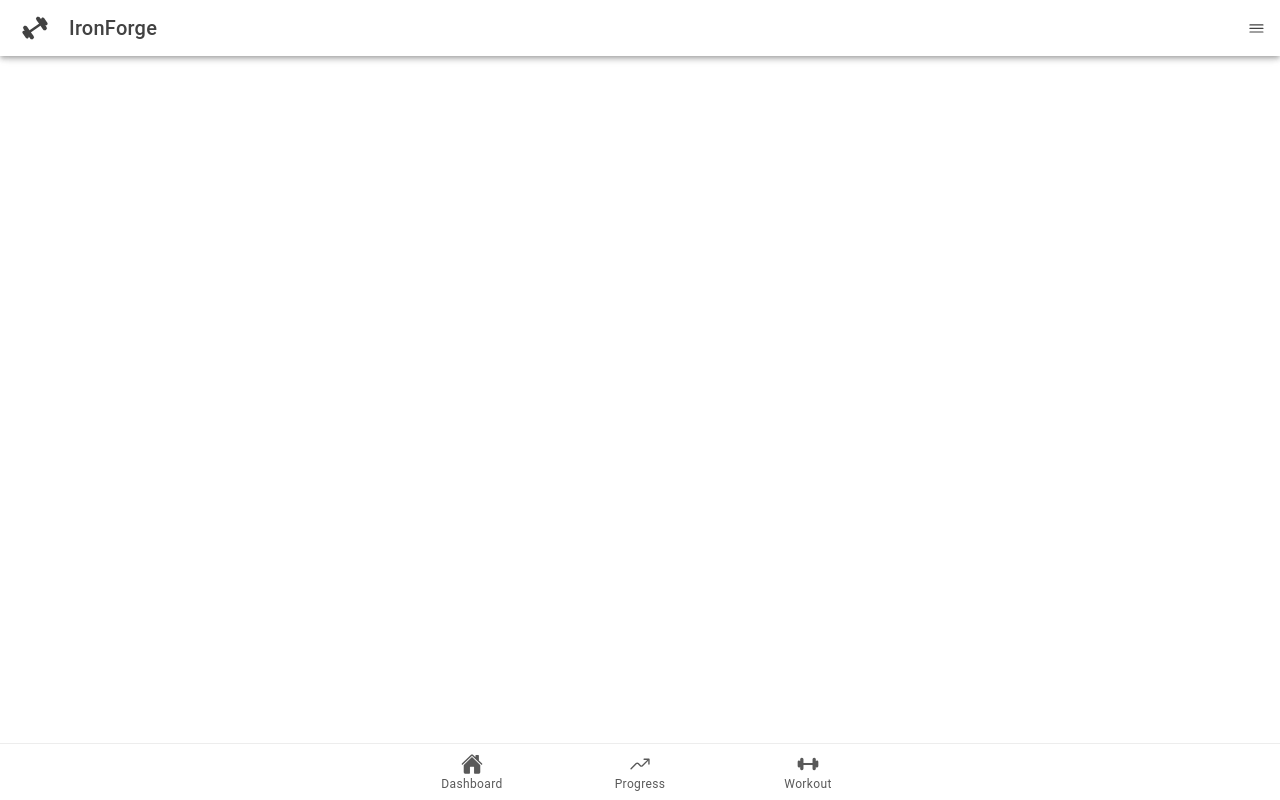
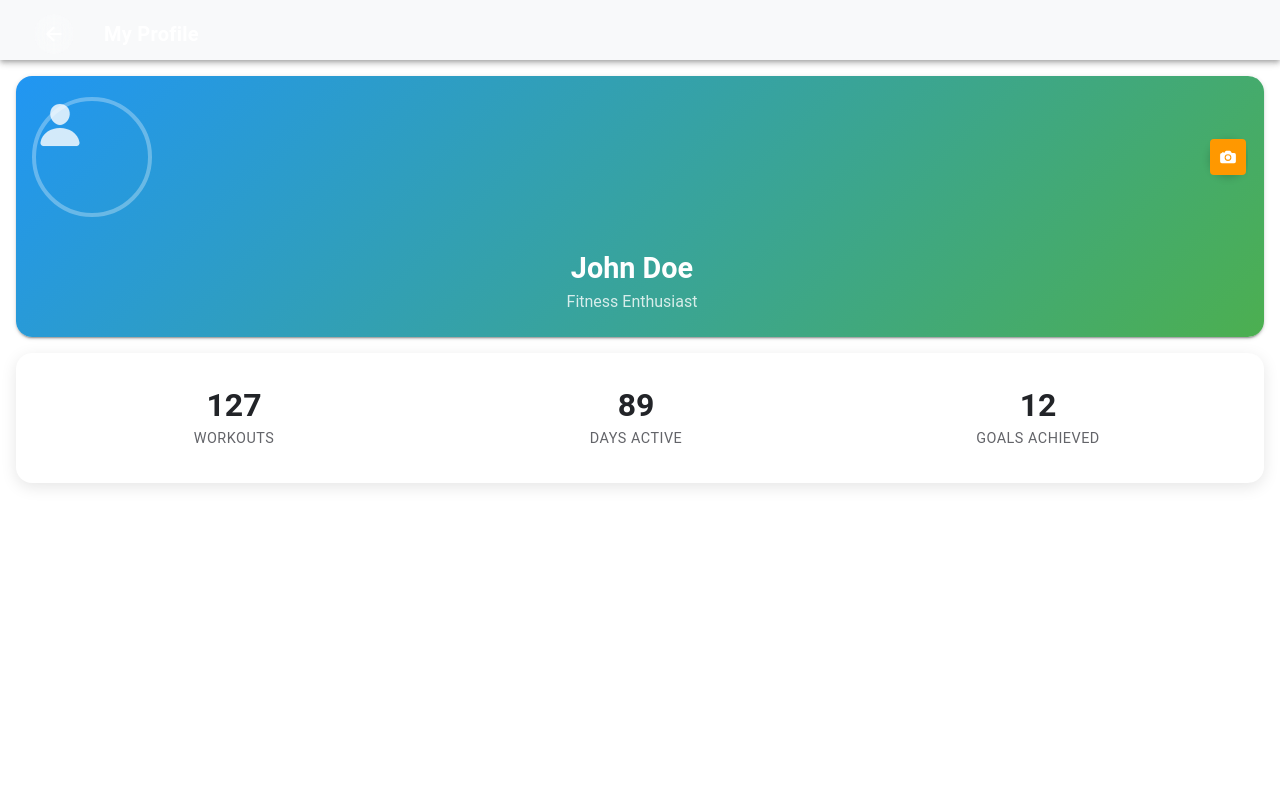
Before and after one commit to brentmaggard/ironforge-ionic, a React (Vite) app: page /profile in a window 1280 px wide. Built offline with nearby package versions, Linux system fonts and the light colour scheme.

Commit message:
Add padding to Dashboard page to prevent cards from being hidden behind header

```diff
--- a/src/App.tsx
+++ b/src/App.tsx
@@ -13,6 +13,7 @@ import { IonReactRouter } from '@ionic/react-router';
 import Tab1 from './pages/Dashboard';
 import Progress from './pages/Progress';
 import Workout from './pages/Workout';
+import Profile from './pages/Profile';
 import GlobalHeader from './components/GlobalHeader';
 import TabNavigation from './components/TabNavigation';
 
@@ -51,8 +52,8 @@ setupIonicReact();
 const App: React.FC = () => (
   <IonApp>
     <IonReactRouter>
-      <GlobalHeader />
       <IonTabs>
+        <GlobalHeader />
         <IonRouterOutlet>
           <Route exact path="/dashboard">
             <Tab1 />
@@ -60,7 +61,7 @@ const App: React.FC = () => (
           <Route exact path="/progress">
             <Progress />
           </Route>
-          <Route path="/workout">
+          <Route exact path="/workout">
             <Workout />
           </Route>
           <Route exact path="/">
@@ -69,6 +70,9 @@ const App: React.FC = () => (
         </IonRouterOutlet>
         <TabNavigation />
       </IonTabs>
+      <Route exact path="/profile">
+        <Profile />
+      </Route>
     </IonReactRouter>
   </IonApp>
 );
--- a/src/components/GlobalHeader.tsx
+++ b/src/components/GlobalHeader.tsx
@@ -12,9 +12,29 @@ import {
   IonLabel
 } from '@ionic/react';
 import { menuOutline, person, settings, logOut, barbell } from 'ionicons/icons';
+import { useHistory } from 'react-router-dom';
 
 const GlobalHeader: React.FC = () => {
   const [isMenuOpen, setIsMenuOpen] = useState(false);
+  const history = useHistory();
+
+  const handleMenuAction = (action: string) => {
+    setIsMenuOpen(false);
+
+    switch (action) {
+      case 'profile':
+        history.push('/profile');
+        break;
+      case 'settings':
+        console.log('Settings clicked');
+        break;
+      case 'logout':
+        console.log('Logout clicked');
+        break;
+      default:
+        break;
+    }
+  };
 
   return (
     <IonHeader>
@@ -41,15 +61,15 @@ const GlobalHeader: React.FC = () => {
             showBackdrop={true}
           >
             <IonList>
-              <IonItem button>
+              <IonItem button onClick={() => handleMenuAction('profile')}>
                 <IonIcon icon={person} slot="start" />
                 <IonLabel>Profile</IonLabel>
               </IonItem>
-              <IonItem button>
+              <IonItem button onClick={() => handleMenuAction('settings')}>
                 <IonIcon icon={settings} slot="start" />
                 <IonLabel>Settings</IonLabel>
               </IonItem>
-              <IonItem button>
+              <IonItem button onClick={() => handleMenuAction('logout')}>
                 <IonIcon icon={logOut} slot="start" />
                 <IonLabel>Logout</IonLabel>
               </IonItem>
--- a/src/pages/Dashboard.tsx
+++ b/src/pages/Dashboard.tsx
@@ -224,10 +224,10 @@ const Dashboard: React.FC = () => {
           ))}
         </div>
 
-        {/* Recent Activity */}
+        {/* Latest Workout */}
         <div className="section-header">
           <IonText>
-            <h2>Recent Activity</h2>
+            <h2>Latest Workout</h2>
           </IonText>
         </div>
 
--- /dev/null
+++ b/src/pages/Profile.css
@@ -0,0 +1,214 @@
+/* Profile Page Overlay */
+.profile-page-overlay {
+  position: fixed;
+  top: 0;
+  left: 0;
+  width: 100vw;
+  height: 100vh;
+  z-index: 9999;
+  background: var(--ion-background-color, #f8f9fa);
+}
+
+.profile-content {
+  --padding-start: 0;
+  --padding-end: 0;
+  --padding-top: 0;
+  height: 100vh;
+}
+
+/* Profile Header Bar */
+.profile-header-bar {
+  --background: linear-gradient(135deg, var(--progress-blue) 0%, var(--progress-green) 100%);
+  --border-width: 0;
+  --color: white;
+}
+
+.profile-toolbar {
+  --background: transparent;
+  --color: white;
+  --padding-start: 20px;
+  --padding-end: 20px;
+  --padding-top: calc(env(safe-area-inset-top, 0px) + 8px);
+  --min-height: 60px;
+}
+
+.back-button {
+  --color: white;
+}
+
+.back-button-circle {
+  width: 40px;
+  height: 40px;
+  border-radius: 50%;
+  background: rgba(255, 255, 255, 0.2);
+  display: flex;
+  align-items: center;
+  justify-content: center;
+  backdrop-filter: blur(10px);
+}
+
+.back-button-circle ion-icon {
+  font-size: 22px;
+  color: white;
+}
+
+.profile-title {
+  --color: white;
+  font-size: 1.25rem;
+  font-weight: 600;
+}
+
+/* Profile Header Card */
+.profile-header-card {
+  margin: 16px 16px 0 16px;
+  border-radius: 16px;
+  background: linear-gradient(135deg, var(--progress-blue) 0%, var(--progress-green) 100%);
+}
+
+.profile-header {
+  --background: transparent;
+  --color: white;
+}
+
+.profile-photo-item {
+  --background: transparent;
+  --color: white;
+  --padding-start: 0;
+  --padding-end: 0;
+  --inner-padding-end: 0;
+  margin-bottom: 16px;
+  justify-content: center;
+}
+
+.profile-avatar {
+  width: 120px;
+  height: 120px;
+  border: 4px solid rgba(255, 255, 255, 0.3);
+  cursor: pointer;
+  transition: transform 0.2s ease;
+}
+
+.profile-avatar:hover {
+  transform: scale(1.05);
+}
+
+.avatar-placeholder {
+  font-size: 48px;
+  color: rgba(255, 255, 255, 0.8);
+}
+
+.camera-button {
+  width: 36px;
+  height: 36px;
+  border-radius: 50%;
+  --background: var(--progress-orange);
+  --color: white;
+  box-shadow: 0 2px 8px rgba(0, 0, 0, 0.2);
+}
+
+.camera-button ion-icon {
+  font-size: 18px;
+}
+
+.profile-name-item {
+  --background: transparent;
+  --color: white;
+  --padding-start: 0;
+  --padding-end: 0;
+  justify-content: center;
+}
+
+.profile-name {
+  text-align: center;
+  --color: white;
+}
+
+.profile-name h2 {
+  font-size: 1.8rem;
+  font-weight: 600;
+  margin: 0 0 4px 0;
+  color: white;
+}
+
+.profile-name p {
+  font-size: 1rem;
+  margin: 0;
+  color: rgba(255, 255, 255, 0.8);
+}
+
+/* Profile Stats */
+.profile-stats {
+  margin: 16px;
+  border-radius: 16px;
+  box-shadow: 0 4px 16px rgba(0, 0, 0, 0.1);
+}
+
+.stat-item {
+  --background: transparent;
+  --padding-start: 8px;
+  --padding-end: 8px;
+  --inner-padding-end: 8px;
+}
+
+.stat-item ion-label h3 {
+  font-size: 2rem;
+  font-weight: 700;
+  color: var(--ion-color-dark);
+  margin: 0 0 4px 0;
+}
+
+.stat-item ion-label p {
+  font-size: 0.9rem;
+  color: var(--ion-color-medium);
+  margin: 0;
+  text-transform: uppercase;
+  letter-spacing: 0.5px;
+}
+
+/* Responsive adjustments */
+@media (max-width: 768px) {
+  .profile-avatar {
+    width: 100px;
+    height: 100px;
+  }
+
+  .avatar-placeholder ion-icon {
+    font-size: 40px;
+  }
+
+  .profile-name h2 {
+    font-size: 1.5rem;
+  }
+
+  .stat-item ion-label h3 {
+    font-size: 1.5rem;
+  }
+}
+
+/* Page slide-in animation */
+.profile-page-overlay {
+  animation: slideInFromRight 0.3s ease-out;
+}
+
+@keyframes slideInFromRight {
+  from {
+    transform: translateX(100%);
+  }
+  to {
+    transform: translateX(0);
+  }
+}
+
+/* Slide-out animation when navigating back */
+.profile-page-overlay.slide-out {
+  animation: slideOutToRight 0.3s ease-in forwards;
+}
+
+@keyframes slideOutToRight {
+  from {
+    transform: translateX(0);
+  }
+  to {
+    transform: translateX(100%);
+  }
+}
--- /dev/null
+++ b/src/pages/Profile.tsx
@@ -0,0 +1,177 @@
+import React, { useState } from 'react';
+import {
+  IonContent,
+  IonPage,
+  IonHeader,
+  IonToolbar,
+  IonTitle,
+  IonButtons,
+  IonButton,
+  IonIcon,
+  IonAvatar,
+  IonCard,
+  IonCardContent,
+  IonActionSheet,
+  IonAlert,
+  IonGrid,
+  IonRow,
+  IonCol,
+  IonItem,
+  IonLabel
+} from '@ionic/react';
+import { arrowBack, camera, person } from 'ionicons/icons';
+import { useHistory } from 'react-router-dom';
+import './Profile.css';
+
+const Profile: React.FC = () => {
+  const history = useHistory();
+  const [showActionSheet, setShowActionSheet] = useState(false);
+  const [showAlert, setShowAlert] = useState(false);
+  const [profileImage, setProfileImage] = useState<string | null>(null);
+
+  const handleBack = () => {
+    history.goBack();
+  };
+
+  const handlePhotoAction = (action: string) => {
+    setShowActionSheet(false);
+
+    switch (action) {
+      case 'camera':
+        // In a real app, you'd use Capacitor Camera plugin
+        setShowAlert(true);
+        break;
+      case 'gallery':
+        // In a real app, you'd use Capacitor Camera plugin
+        setShowAlert(true);
+        break;
+      case 'remove':
+        setProfileImage(null);
+        break;
+      default:
+        break;
+    }
+  };
+
+  return (
+    <IonPage className="profile-page-overlay">
+      <IonHeader className="profile-header-bar">
+        <IonToolbar className="profile-toolbar">
+          <IonButtons slot="start">
+            <IonButton onClick={handleBack} className="back-button" fill="clear">
+              <div className="back-button-circle">
+                <IonIcon icon={arrowBack} />
+              </div>
+            </IonButton>
+          </IonButtons>
+          <IonTitle className="profile-title">My Profile</IonTitle>
+        </IonToolbar>
+      </IonHeader>
+
+      <IonContent className="profile-content">
+
+        <IonCard className="profile-header-card">
+          <IonCardContent className="profile-header">
+            <IonItem lines="none" className="profile-photo-item">
+              <IonAvatar slot="start" className="profile-avatar" onClick={() => setShowActionSheet(true)}>
+                {profileImage ? (
+                  <img src={profileImage} alt="Profile" />
+                ) : (
+                  <IonIcon icon={person} className="avatar-placeholder" />
+                )}
+              </IonAvatar>
+
+              <IonButton
+                fill="clear"
+                className="camera-button"
+                onClick={() => setShowActionSheet(true)}
+                slot="end"
+              >
+                <IonIcon icon={camera} />
+              </IonButton>
+            </IonItem>
+
+            <IonItem lines="none" className="profile-name-item">
+              <IonLabel className="profile-name">
+                <h2>John Doe</h2>
+                <p>Fitness Enthusiast</p>
+              </IonLabel>
+            </IonItem>
+          </IonCardContent>
+        </IonCard>
+
+        <IonCard className="profile-stats">
+          <IonCardContent>
+            <IonGrid>
+              <IonRow>
+                <IonCol size="4">
+                  <IonItem lines="none" className="stat-item">
+                    <IonLabel className="ion-text-center">
+                      <h3>127</h3>
+                      <p>Workouts</p>
+                    </IonLabel>
+                  </IonItem>
+                </IonCol>
+                <IonCol size="4">
+                  <IonItem lines="none" className="stat-item">
+                    <IonLabel className="ion-text-center">
+                      <h3>89</h3>
+                      <p>Days Active</p>
+                    </IonLabel>
+                  </IonItem>
+                </IonCol>
+                <IonCol size="4">
+                  <IonItem lines="none" className="stat-item">
+                    <IonLabel className="ion-text-center">
+                      <h3>12</h3>
+                      <p>Goals Achieved</p>
+                    </IonLabel>
+                  </IonItem>
+                </IonCol>
+              </IonRow>
+            </IonGrid>
+          </IonCardContent>
+        </IonCard>
+
+        {/* Action Sheet for Photo Options */}
+        <IonActionSheet
+          isOpen={showActionSheet}
+          onDidDismiss={() => setShowActionSheet(false)}
+          buttons={[
+            {
+              text: 'Take Photo',
+              icon: camera,
+              handler: () => handlePhotoAction('camera')
+            },
+            {
+              text: 'Choose from Gallery',
+              icon: 'image',
+              handler: () => handlePhotoAction('gallery')
+            },
+            ...(profileImage ? [{
+              text: 'Remove Photo',
+              icon: 'trash',
+              role: 'destructive' as const,
+              handler: () => handlePhotoAction('remove')
+            }] : []),
+            {
+              text: 'Cancel',
+              role: 'cancel' as const
+            }
+          ]}
+        />
+
+        {/* Alert for Photo Feature */}
+        <IonAlert
+          isOpen={showAlert}
+          onDidDismiss={() => setShowAlert(false)}
+          header="Photo Feature"
+          message="Photo upload functionality requires native device capabilities. This will be implemented using Capacitor Camera plugin."
+          buttons={['OK']}
+        />
+      </IonContent>
+    </IonPage>
+  );
+};
+
+export default Profile;
```
Also changed, not shown: 1 other file (tests, documents, lock files or other folders).
